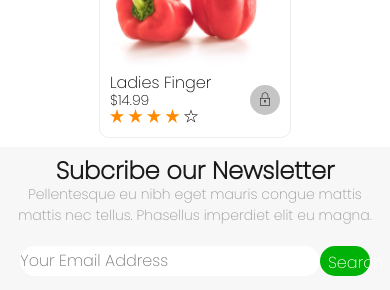
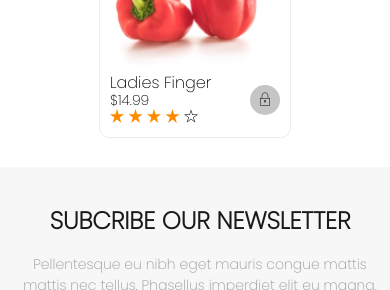
Before and after one commit to GO4ziem/organic, a plain HTML site: page shop.html in a window 390 px wide. Shown: the part 4344-4634 px from the top of the page. Drawn offline with Linux system fonts and the light colour scheme; files whose address does not match are found by name.

Commit message:
added padding and text indent to the input field

```diff
--- a/contresources/css/contact.css
+++ b/contresources/css/contact.css
@@ -222,12 +222,14 @@
 .contact-me{
     display: flex;
     gap: 14px;
+    /* text-indent: 10px; */
 }
 .contact-me input{
     width: 70%;
     height: 30px;
     border: 1px solid lightgray;
     border-radius: 4px;
+    text-indent: 10px;
 }
 .text-input{
     display: flex;
@@ -239,10 +241,13 @@
     height: 30px;
     border: 1px solid lightgray;
     border-radius: 4px;
+    text-indent: 10px;
 }
 .text-input textarea{
     border: 1px solid lightgray;
     border-radius: 4px;
+    text-indent: 10px;
+    padding: 3px;
 }
 .contact-button{
     margin-top: 20px;
--- a/shopResources/css/queries.css
+++ b/shopResources/css/queries.css
@@ -8,6 +8,38 @@
         flex-wrap: wrap;
     }
 }
+@media screen and (max-width:1155px){
+    .contact-sec-wrapper{
+        display: flex;
+        flex-direction: column;
+        margin-top: 30px;
+        margin-bottom: 30px;
+        /* background-color: white; */
+    }
+    .contact-sec-container{
+        margin-top: 20px;
+    }
+    .first-sec h2{
+        text-align: center;
+        margin-bottom: 20px;
+        text-transform: uppercase;
+    }
+    .first-sec p{
+        text-align: center;
+    }
+    .contact-search{
+        padding: 5px;
+        /* border:none; */
+        background-color: white;
+        border-radius: 20px;
+    }
+    .contact-search input{
+        /* text-indent: 5px; */
+        /* background-color: white; */
+        text-indent: 10px;
+    }
+}
+
 @media screen and (max-width:1246px){
     /* .list-row{
 
--- a/shopResources/css/shop.css
+++ b/shopResources/css/shop.css
@@ -340,7 +340,7 @@
     display: flex;
     padding: 20px ;
     justify-content: space-around;
-    /* gap: 200px; */
+    gap: 30px;
     align-items: center;
     width: 100%;
     max-width: 1400px;
@@ -363,9 +363,12 @@
     display: flex;
     flex-direction: row;
     flex-wrap: nowrap;
+    width: 100%;
+    max-width: 500px;
+    /* min-width: 300px; */
 }
 .contact-search input{
-    width: 80%;
+    width: 100%;
     border: none;
     outline: none;
     border-radius: 15px;
```
